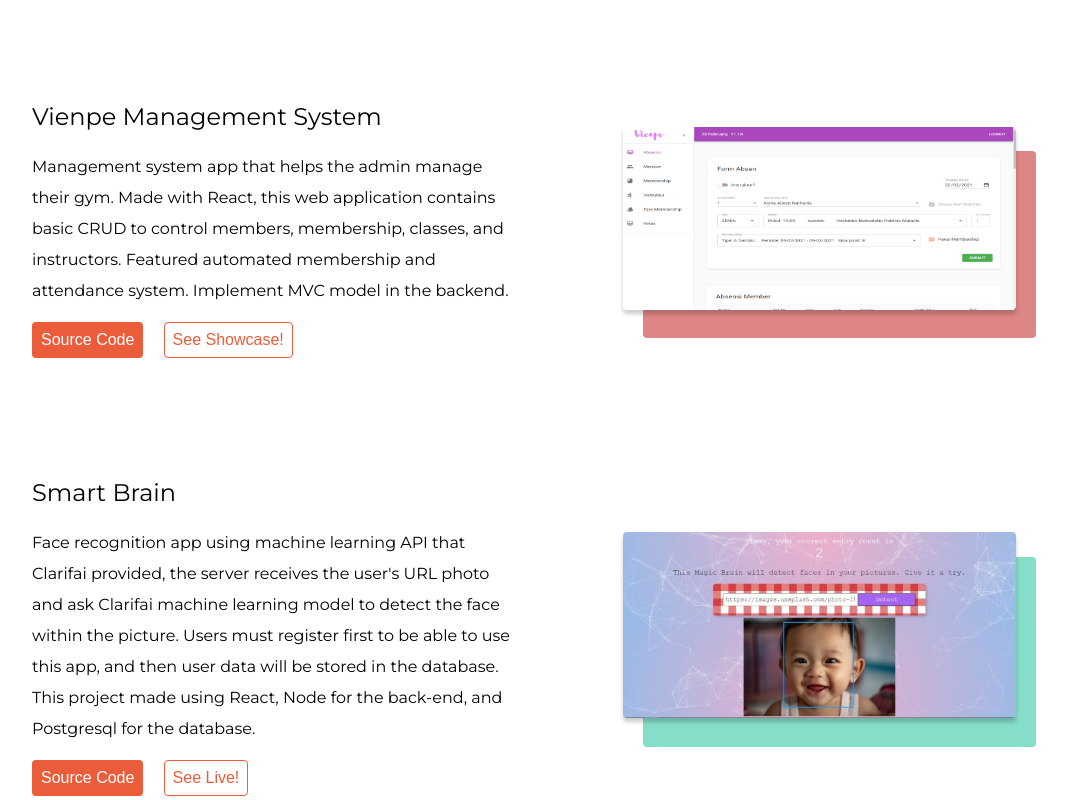
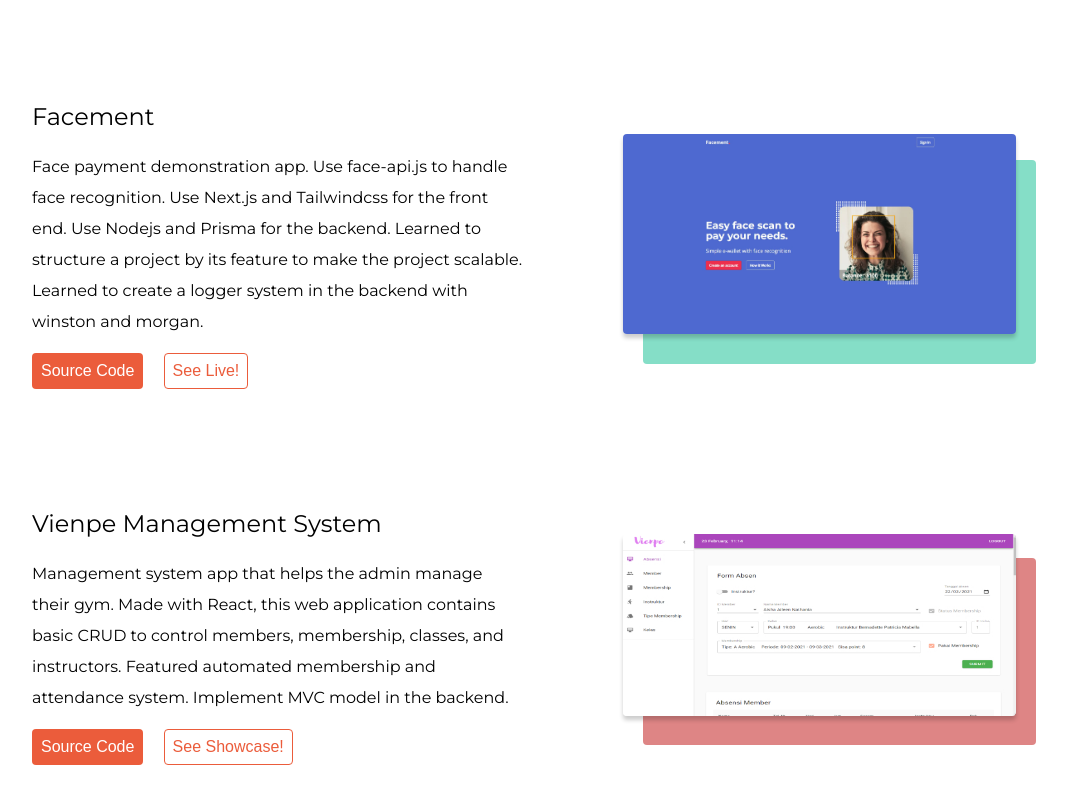
Before and after one commit to gregoriusjimmy/portfolioV3, a plain HTML site: page index.html in a window 1280 px wide. Shown: the part 2160-2960 px from the top of the page, without its empty margins (116-1183 px from the left). Drawn offline with nearby package versions, Linux system fonts and the light colour scheme.

Commit message:
change smart brain project to facement

```diff
--- a/index.html
+++ b/index.html
@@ -254,7 +254,43 @@
               </a>
             </div>
           </div>
-
+          <div class="project">
+            <div class="project-content">
+              <h2 class="project-name">Facement</h2>
+              <p>
+                Face payment demonstration app. Use face-api.js to handle face
+                recognition. Use Next.js and Tailwindcss for the front end. Use
+                Nodejs and Prisma for the backend. Learned to structure a
+                project by its feature to make the project scalable. Learned to
+                create a logger system in the backend with winston and morgan.
+              </p>
+              <div class="project-buttons">
+                <a
+                  rel="noopener"
+                  target="_blank"
+                  href="https://github.com/gregoriusjimmy/facement"
+                  ><button class="primary-btn">Source Code</button>
+                </a>
+                <a
+                  rel="noopener"
+                  target="_blank"
+                  href="https://facement.vercel.app/"
+                  ><button class="ghost-btn">See Live!</button>
+                </a>
+              </div>
+            </div>
+            <div class="project-image">
+              <a
+                rel="noopener"
+                target="_blank"
+                href="https://facement.vercel.app/"
+              >
+                <img src="assets/projects/facement.jpg" alt="facement" />
+                <div class="overlay"><span>See Live!</span></div>
+                <div class="back-layer-green"></div>
+              </a>
+            </div>
+          </div>
           <div class="project">
             <div class="project-content">
               <h2 class="project-name">Vienpe Management System</h2>
@@ -285,45 +321,7 @@
               </a>
             </div>
           </div>
-          <div class="project">
-            <div class="project-content">
-              <h2 class="project-name">Smart Brain</h2>
-              <p>
-                Face recognition app using machine learning API that Clarifai
-                provided, the server receives the user's URL photo and ask
-                Clarifai machine learning model to detect the face within the
-                picture. Users must register first to be able to use this app,
-                and then user data will be stored in the database. This project
-                made using React, Node for the back-end, and Postgresql for the
-                database.
-              </p>
-              <div class="project-buttons">
-                <a
-                  rel="noopener"
-                  target="_blank"
-                  href="https://github.com/gregoriusjimmy/SmartBrain-Project"
-                  ><button class="primary-btn">Source Code</button>
-                </a>
-                <a
-                  rel="noopener"
-                  target="_blank"
-                  href="https://smart-brain-faceclick.herokuapp.com/"
-                  ><button class="ghost-btn">See Live!</button>
-                </a>
-              </div>
-            </div>
-            <div class="project-image">
-              <a
-                rel="noopener"
-                target="_blank"
-                href="https://smart-brain-faceclick.herokuapp.com/"
-              >
-                <img src="assets/projects/smart-brain.jpg" alt="smart-brain" />
-                <div class="overlay"><span>See Live!</span></div>
-                <div class="back-layer-green"></div>
-              </a>
-            </div>
-          </div>
+
           <div class="project-design-section">
             <h2 class="project-design-title">Landing Page Design</h2>
             <div class="projects-design">
```
Also changed, not shown: assets/projects/facement.jpg (added).
